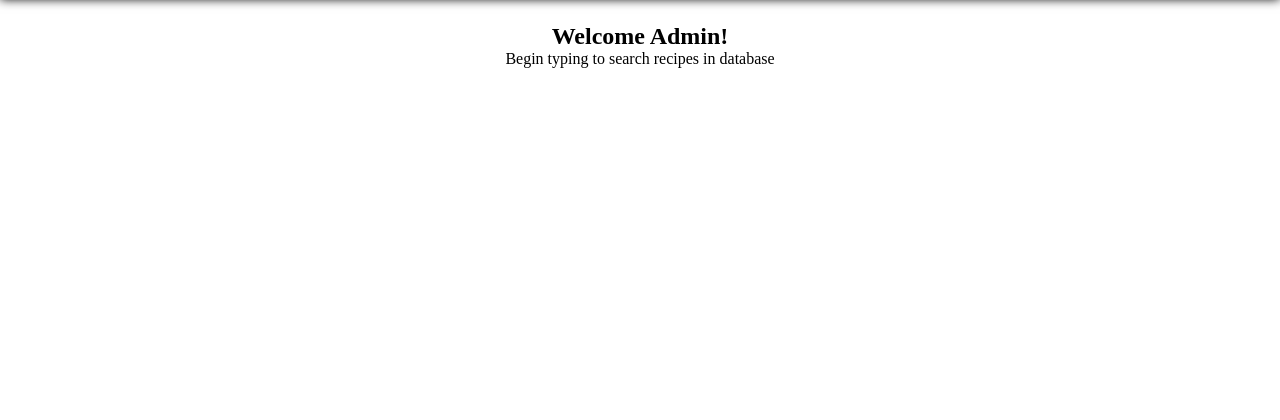
After one commit to MacauleyMorgan/CIMP3, a Flask app: page /admin in a window 1280 px wide. The commit adds this page. Shown: the part 161-581 px from the top of the page. Run offline with Flask 3, Linux system fonts and the light colour scheme.

Commit message:
Added routing and content for admin page

```diff
--- a/app.py
+++ b/app.py
@@ -17,6 +17,11 @@ def recipes():
 def contact():
     return render_template("contact.html")
 
+
+@app.route("/admin")
+def admin():
+    return render_template("admin.html")
+
 if __name__ == "__main__":
     app.run(
         host = os.environ.get("IP", "0.0.0.0"),
--- /dev/null
+++ b/templates/admin.html
@@ -0,0 +1,11 @@
+{% extends "base.html" %}
+
+{% block content %}
+    <h2>Welcome Admin!</h2>
+    <!-- Give permissions to delete recipes that aren't the users -->
+    <!-- Maybe add a search bar to select all recipes with that recipe name, return full card of recipe and Update/Delete options -->
+    <div class="admin-search-panel">
+        <p>Begin typing to search recipes in database</p>
+        <!-- Use a for loop to load in recipes into individual divs/li's then add buttons to delete/update to each li using javascript -->
+    </div>
+{% endblock %}
--- a/templates/base.html
+++ b/templates/base.html
@@ -15,6 +15,7 @@
                 <li><a href="{{ url_for('index') }}">Home</a></li>
                 <li><a href="{{ url_for('recipes') }}">Recipes</a></li>
                 <li><a href="{{ url_for('contact') }}">Contact</a></li>
+                <li><a href="{{ url_for('admin') }}">Admin</a></li>
             </ul>
             <button class="nav-button" id="nav-toggle-close">Close Menu</button>
         </nav>
```
